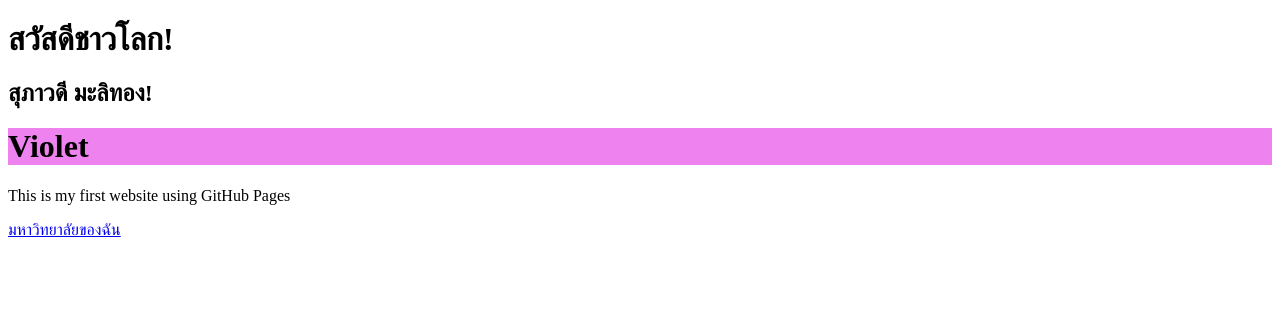
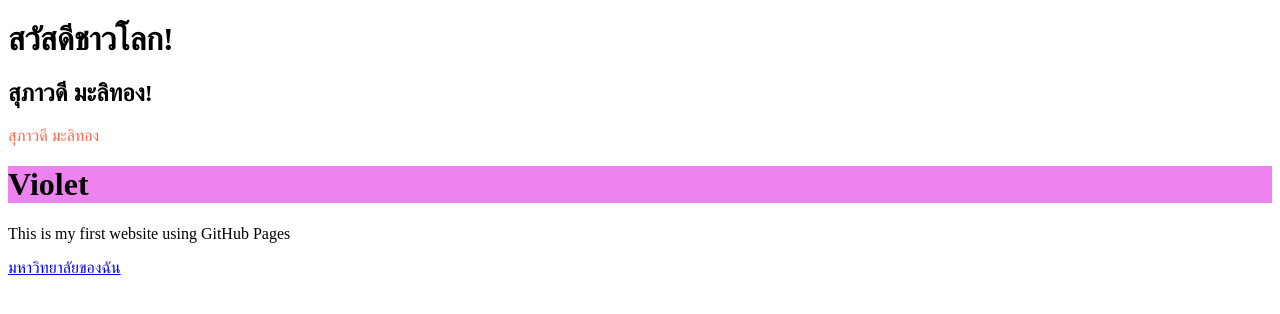
Before and after one commit to suphawadee005/My-first-website, a plain HTML site: page index.html in a window 1280 px wide. Drawn offline with Linux system fonts and the light colour scheme.

Commit message:
Update index.html

```diff
--- a/index.html
+++ b/index.html
@@ -8,6 +8,7 @@
 <body>
     <h1>สวัสดีชาวโลก!</h1>
     <h2>สุภาวดี มะลิทอง!</h2>
+    <p style="color:Tomato;">สุภาวดี มะลิทอง</p>
     <h1 style="background-color:Violet;">Violet</h1>
     <p>This is my first website using GitHub Pages</p>
     <a href="https://www.rmutsb.ac.th">มหาวิทยาลัยของฉัน</a>
```
